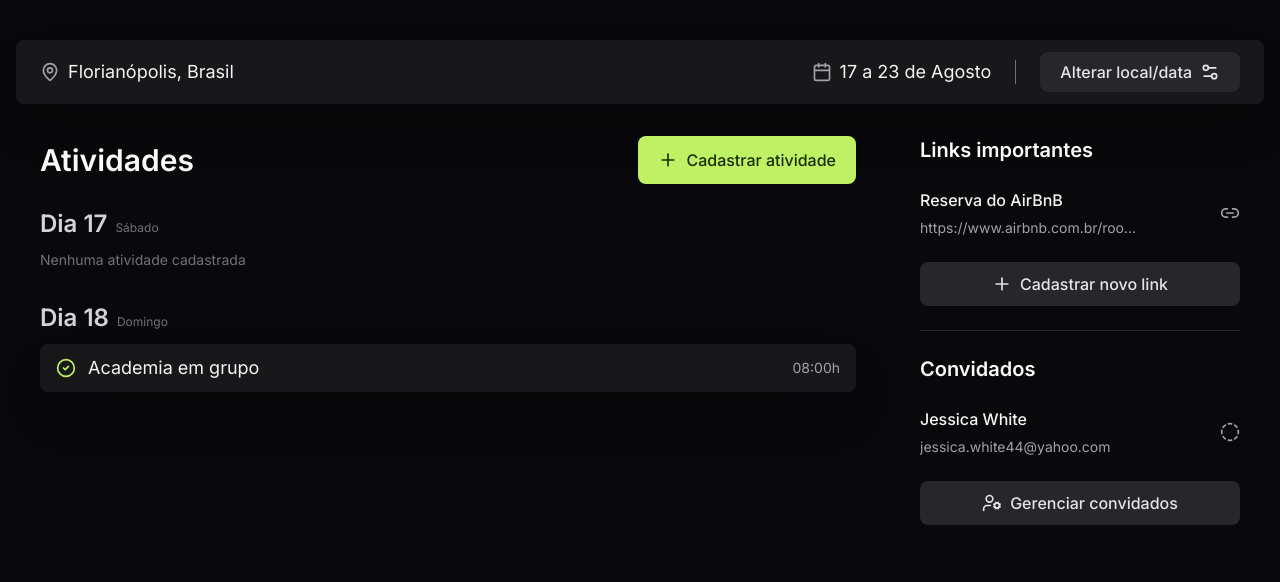
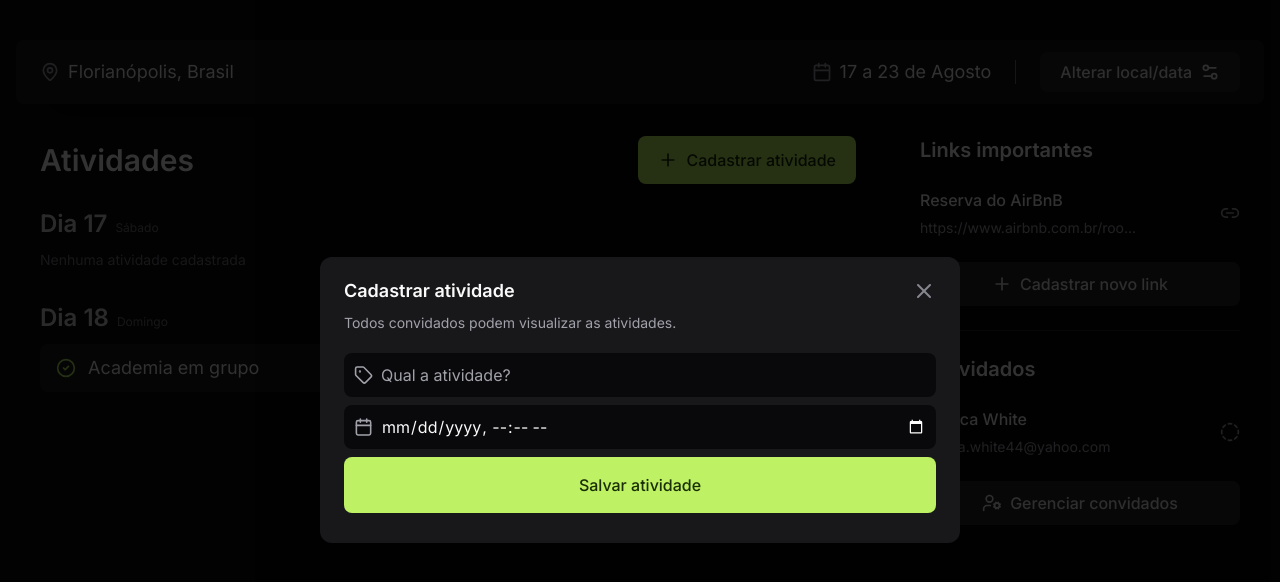
Before and after one commit to IsaaczZj/trip-planner-front-end, a React (Vite) app: page /trips/1 in a window 1280 px wide. Both pictures are taken after a click on the button "Cadastrar atividade". Shown: the top 582 px of the page. Built offline with nearby package versions, Linux system fonts and the light colour scheme.

Commit message:
feat:componentizing trip details

```diff
--- /dev/null
+++ b/src/components/core/Activities.tsx
@@ -0,0 +1,29 @@
+import { CircleCheck } from "lucide-react";
+
+export function Activities() {
+  return (
+    <div className="space-y-8">
+      <div className="space-y-2.5">
+        <div className="flex gap-2 items-baseline">
+          <span className="text-2xl text-zinc-300 font-semibold">Dia 17</span>
+          <span className="text-xs text-zinc-500">Sábado</span>
+        </div>
+        <p className="text-zinc-500 text-sm">Nenhuma atividade cadastrada</p>
+      </div>
+
+      <div className="space-y-2.5">
+        <div className="flex gap-2 items-baseline">
+          <span className="text-2xl text-zinc-300 font-semibold">Dia 18</span>
+          <span className="text-xs text-zinc-500">Domingo</span>
+        </div>
+        <div className="space-y-2.5">
+          <div className="px-4 py-2.5 bg-zinc-900 rounded-lg shadow-2xl flex items-center gap-3">
+            <CircleCheck className="size-5 text-lime-300" />
+            <span className=" text-zinc-100 text-lg">Academia em grupo</span>
+            <span className="text-zinc-400 text-sm ml-auto">08:00h</span>
+          </div>
+        </div>
+      </div>
+    </div>
+  );
+}
--- /dev/null
+++ b/src/components/core/CreateActivityModal.tsx
@@ -0,0 +1,48 @@
+import { Calendar, Tag, X } from "lucide-react";
+
+interface CreateActivityModalProps {
+  closeCreateActivityModal: () => void;
+}
+
+export function CreateActivityModal({closeCreateActivityModal}:CreateActivityModalProps) {
+  return (
+    <div className="fixed inset-0 bg-black/80 h-screen w-screen flex items-center justify-center ">
+      <div className="w-[640px] rounded-xl py-5 px-6 shadow-2xl bg-zinc-900">
+        <div className="flex items-center justify-between ">
+          <h2 className="text-lg font-semibold">Cadastrar atividade</h2>
+          <button className="cursor-pointer opacity-80 text-zinc-400">
+            <X onClick={closeCreateActivityModal} />
+          </button>
+        </div>
+        <p className="text-sm text-zinc-400 mt-2 mb-5">
+          Todos convidados podem visualizar as atividades.
+        </p>
+
+        <form className="flex flex-col gap-2 mb-2.5">
+          <div className="p-2.5 bg-zinc-950 border-zinc-800 rounded-lg flex items-center gap-2">
+            <Tag className="text-zinc-400 size-5" />
+            <input
+              type="text"
+              placeholder="Qual a atividade?"
+              name="name"
+              className="text-md outline-none placeholder:text-zinc-400 w-full"
+            />
+          </div>
+
+          <div className="p-2.5 bg-zinc-950 border-zinc-800 rounded-lg flex items-center gap-2 flex-11/12">
+            <Calendar className="text-zinc-400 size-5" />
+            <input
+              type="datetime-local"
+              placeholder="20 de agosto"
+              name="occus_at"
+              className="text-md outline-none placeholder:text-zinc-400 w-full"
+            />
+          </div>
+          <button className="bg-lime-300 text-lime-950 rounded-lg px-5 h-14 font-medium flex items-center justify-center gap-2 hover:bg-lime-400 cursor-pointer w-full">
+            Salvar atividade
+          </button>
+        </form>
+      </div>
+    </div>
+  );
+}
--- /dev/null
+++ b/src/components/core/Guests.tsx
@@ -0,0 +1,27 @@
+import { CircleDashed, UserCog } from "lucide-react";
+
+export function Guests() {
+  return (
+    <div className="space-y-6 ">
+      <h3 className="font-semibold text-xl">Convidados</h3>
+      <div className="space-y-5">
+        <div className="flex items-center justify-between gap-4">
+          <div className="space-y-1.5 max-w-[220px]">
+            <span className="text-zinc-100 font-medium block">
+              Jessica White
+            </span>
+            <span className="text-zinc-400 block text-sm truncate ">
+              jessica.white44@yahoo.com
+            </span>
+          </div>
+          <CircleDashed className="text-zinc-400 size-5 shrink-0" />
+        </div>
+      </div>
+
+      <button className="bg-zinc-800 text-zinc-200 rounded-lg px-5 h-11 font-medium flex items-center justify-center gap-2 hover:opacity-75 cursor-pointer w-full">
+        <UserCog className="size-5" />
+        Gerenciar convidados
+      </button>
+    </div>
+  );
+}
--- /dev/null
+++ b/src/components/core/ImportantLinks.tsx
@@ -0,0 +1,30 @@
+import { Link2, Plus } from "lucide-react";
+
+export function ImportantLinks() {
+  return (
+    <aside className="space-y-6 ">
+      <h3 className="font-semibold text-xl">Links importantes</h3>
+      <div className="space-y-5">
+        <div className="flex items-center justify-between gap-4">
+          <div className="space-y-1.5 max-w-[220px]">
+            <span className="text-zinc-100 font-medium block">
+              Reserva do AirBnB
+            </span>
+            <a
+              href="#"
+              className="text-zinc-400 block text-sm truncate hover:text-zinc-200"
+            >
+              https://www.airbnb.com.br/rooms/104700011
+            </a>
+          </div>
+          <Link2 className="text-zinc-400 size-5 shrink-0" />
+        </div>
+      </div>
+
+      <button className="bg-zinc-800 text-zinc-200 rounded-lg px-5 h-11 font-medium flex items-center justify-center gap-2 hover:opacity-75 cursor-pointer w-full">
+        <Plus className="size-5" />
+        Cadastrar novo link
+      </button>
+    </aside>
+  );
+}
--- /dev/null
+++ b/src/components/core/TripsDetailsHeader.tsx
@@ -0,0 +1,26 @@
+import { Calendar, MapPin, Settings2 } from "lucide-react";
+
+export function TripDetailsHeader() {
+  return (
+    <header className="px-6 rounded-lg h-16 bg-zinc-900 shadow-2xl flex items-center justify-between">
+      <div className="flex items-center gap-2">
+        <MapPin className="size-5 text-zinc-400" />
+        <span className="text-zinc-100 text-lg">Florianópolis, Brasil</span>
+      </div>
+      <div>
+        <div className="flex gap-6 items-center">
+          <div className="flex items-center gap-2">
+            <Calendar className="size-5 text-zinc-400" />
+            <span className="text-zinc-100 text-lg">17 a 23 de Agosto</span>
+          </div>
+          <div className="w-px h-6 bg-zinc-500" />
+
+          <button className="bg-zinc-800 text-zinc-200 rounded-lg px-5 py-2 font-medium flex items-center gap-2 hover:opacity-75 cursor-pointer">
+            Alterar local/data
+            <Settings2 className="size-5 " />
+          </button>
+        </div>
+      </div>
+    </header>
+  );
+}
--- a/src/index.css
+++ b/src/index.css
@@ -20,3 +20,7 @@
 .bg-image {
   background: url("./assets/background.png") no-repeat center;
 }
+
+input{
+  color-scheme: dark;
+}
--- a/src/pages/TripDetails.tsx
+++ b/src/pages/TripDetails.tsx
@@ -1,130 +1,53 @@
-import {
-  Calendar,
-  CircleCheck,
-  CircleDashed,
-  Link2,
-  MapPin,
-  Plus,
-  Settings2,
-  UserCog,
-} from "lucide-react";
+import { Calendar, MapPin, Plus, Settings2 } from "lucide-react";
+import { useState } from "react";
+import { CreateActivityModal } from "../components/core/CreateActivityModal";
+import { ImportantLinks } from "../components/core/ImportantLinks";
+import { Guests } from "../components/core/Guests";
+import { Activities } from "../components/core/Activities";
+import { TripDetailsHeader } from "../components/core/TripsDetailsHeader";
 
 export function TripDetails() {
+  const [isCreateActivityModal, setIsCreateActivityModal] = useState(false);
+
+  function openCreateActivityModal() {
+    return setIsCreateActivityModal(true);
+  }
+  function closeCreateActivityModal() {
+    setIsCreateActivityModal(false);
+  }
+
   return (
     <div className="max-w-7xl px-4 py-10 mx-auto space-y-8">
-      <header className="px-6 rounded-lg h-16 bg-zinc-900 shadow-2xl flex items-center justify-between">
-        <div className="flex items-center gap-2">
-          <MapPin className="size-5 text-zinc-400" />
-          <span className="text-zinc-100 text-lg">Florianópolis, Brasil</span>
-        </div>
-        <div>
-          <div className="flex gap-6 items-center">
-            <div className="flex items-center gap-2">
-              <Calendar className="size-5 text-zinc-400" />
-              <span className="text-zinc-100 text-lg">17 a 23 de Agosto</span>
-            </div>
-            <div className="w-px h-6 bg-zinc-500" />
-
-            <button className="bg-zinc-800 text-zinc-200 rounded-lg px-5 py-2 font-medium flex items-center gap-2 hover:opacity-75 cursor-pointer">
-              Alterar local/data
-              <Settings2 className="size-5 " />
-            </button>
-          </div>
-        </div>
-      </header>
-
+      <TripDetailsHeader />
       <main className="flex gap-16 px-6">
         <div className="flex-1 space-y-6">
           <div className="flex items-center justify-between">
             <h2 className="text-3xl font-semibold">Atividades</h2>
-            <button className="bg-lime-300 text-lime-950 rounded-lg px-5 py-3 font-medium flex items-center gap-2 hover:bg-lime-400 cursor-pointer">
-              <Plus className="size-5 " />
+            <button
+              className="bg-lime-300 text-lime-950 rounded-lg px-5 py-3 font-medium flex items-center gap-2 hover:bg-lime-400 cursor-pointer"
+              onClick={openCreateActivityModal}
+            >
+              <Plus className="size-5" />
               Cadastrar atividade
             </button>
           </div>
 
-          <div className="space-y-8">
-            <div className="space-y-2.5">
-              <div className="flex gap-2 items-baseline">
-                <span className="text-2xl text-zinc-300 font-semibold">
-                  Dia 17
-                </span>
-                <span className="text-xs text-zinc-500">Sábado</span>
-              </div>
-              <p className="text-zinc-500 text-sm">
-                Nenhuma atividade cadastrada
-              </p>
-            </div>
-
-            <div className="space-y-2.5">
-              <div className="flex gap-2 items-baseline">
-                <span className="text-2xl text-zinc-300 font-semibold">
-                  Dia 18
-                </span>
-                <span className="text-xs text-zinc-500">Domingo</span>
-              </div>
-              <div className="space-y-2.5">
-                <div className="px-4 py-2.5 bg-zinc-900 rounded-lg shadow-2xl flex items-center gap-3">
-                  <CircleCheck className="size-5 text-lime-300" />
-                  <span className=" text-zinc-100 text-lg">
-                    Academia em grupo
-                  </span>
-                  <span className="text-zinc-400 text-sm ml-auto">08:00h</span>
-                </div>
-              </div>
-            </div>
-          </div>
+          <Activities />
         </div>
         <div className="w-80 space-y-6">
-          <div className="space-y-6 ">
-            <h3 className="font-semibold text-xl">Links importantes</h3>
-            <div className="space-y-5">
-              <div className="flex items-center justify-between gap-4">
-                <div className="space-y-1.5 max-w-[220px]">
-                  <span className="text-zinc-100 font-medium block">
-                    Reserva do AirBnB
-                  </span>
-                  <a
-                    href="#"
-                    className="text-zinc-400 block text-sm truncate hover:text-zinc-200"
-                  >
-                    https://www.airbnb.com.br/rooms/104700011
-                  </a>
-                </div>
-                <Link2 className="text-zinc-400 size-5 shrink-0" />
-              </div>
-            </div>
+          <ImportantLinks />
 
-            <button className="bg-zinc-800 text-zinc-200 rounded-lg px-5 h-11 font-medium flex items-center justify-center gap-2 hover:opacity-75 cursor-pointer w-full">
-              <Plus className="size-5" />
-              Cadastrar novo link
-            </button>
-          </div>
           <div className="w-full h-px bg-zinc-800 my-6"></div>
 
-          <div className="space-y-6 ">
-            <h3 className="font-semibold text-xl">Convidados</h3>
-            <div className="space-y-5">
-              <div className="flex items-center justify-between gap-4">
-                <div className="space-y-1.5 max-w-[220px]">
-                  <span className="text-zinc-100 font-medium block">
-                    Jessica White
-                  </span>
-                  <span className="text-zinc-400 block text-sm truncate ">
-                    jessica.white44@yahoo.com
-                  </span>
-                </div>
-                <CircleDashed className="text-zinc-400 size-5 shrink-0" />
-              </div>
-            </div>
-
-            <button className="bg-zinc-800 text-zinc-200 rounded-lg px-5 h-11 font-medium flex items-center justify-center gap-2 hover:opacity-75 cursor-pointer w-full">
-              <UserCog className="size-5" />
-              Gerenciar convidados
-            </button>
-          </div>
+          <Guests />
         </div>
       </main>
+
+      {isCreateActivityModal && (
+        <CreateActivityModal
+          closeCreateActivityModal={closeCreateActivityModal}
+        />
+      )}
     </div>
   );
 }
```
